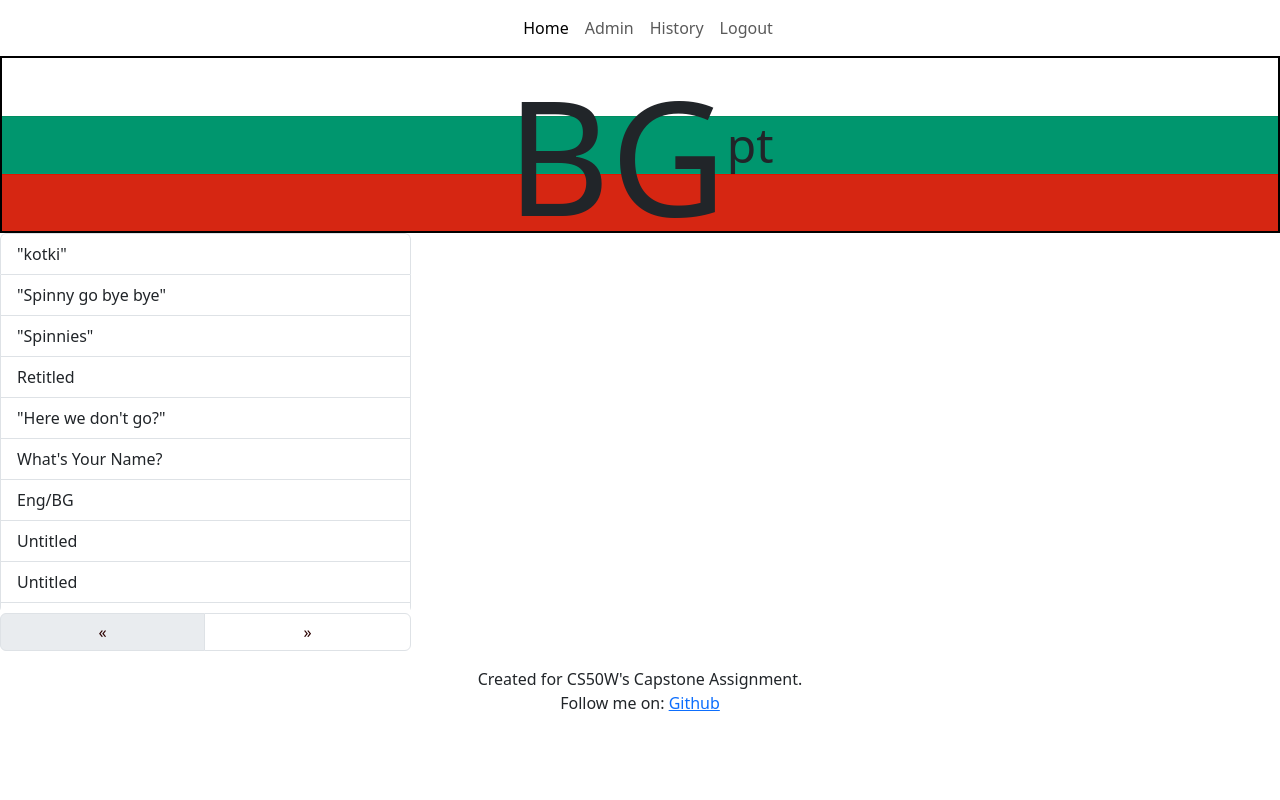
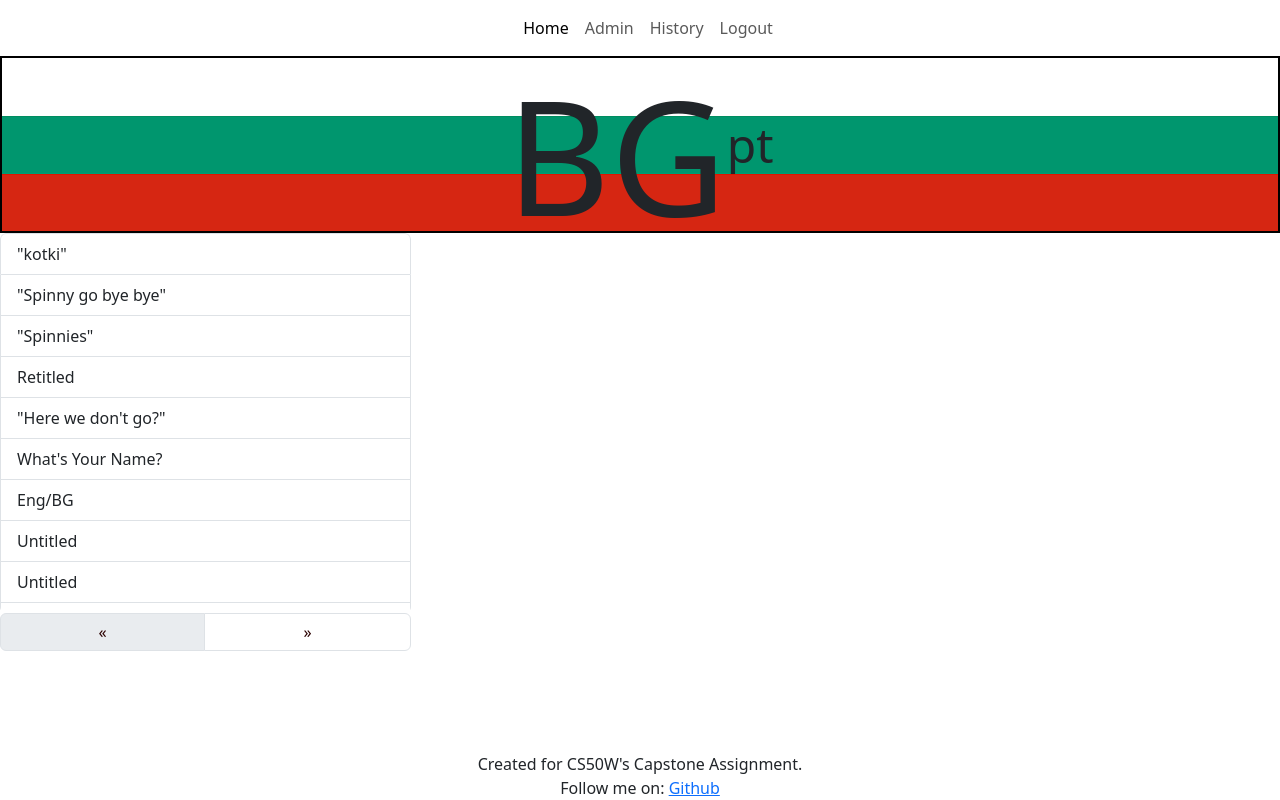
Before and after one commit to dermotbg/CS50W_final_project, a Django app: page /history/2 in a window 1280 px wide. Run offline with Django 4.2, Linux system fonts and the light colour scheme; a user stored in the database is signed in; data comes from the database, SQL or seed files in the repository.

Commit message:
Add flex column to body/footer

```diff
--- a/BGpt/static/BGpt/styles.css
+++ b/BGpt/static/BGpt/styles.css
@@ -1,3 +1,11 @@
+body {
+  display: flex;
+  flex-direction: column;
+  min-height: 100vh;
+}
+body .body-cont {
+  flex: 1;
+}
 body .btn-prim {
   background-color: #ffffff;
   color: #ff2d2d;
--- a/BGpt/static/BGpt/styles.scss
+++ b/BGpt/static/BGpt/styles.scss
@@ -13,6 +13,12 @@ $green: #319835;
 $green-drk: #0f4d32;
 
 body{
+    display: flex;
+    flex-direction: column;
+    min-height: 100vh;
+    .body-cont{
+        flex: 1;
+    }
     .btn-prim{
         background-color: $white;
         color: $red;
--- a/BGpt/templates/BGpt/layout.html
+++ b/BGpt/templates/BGpt/layout.html
@@ -36,15 +36,15 @@
         </div>
       </nav>
 
-      <div class="body">
+      <div class="body-cont">
         {% block body %}
 
         {% endblock %}
       </div>
+      <footer>
+        <div>Created for CS50W's Capstone Assignment.</div>
+        <div>Follow me on: <a href="https://github.com/dermotbg" target="_blank">Github</a></div>
+          {% block page_scripts %}{% endblock %}
+      </footer>
 </body>
-<footer>
-  <div>Created for CS50W's Capstone Assignment.</div>
-  <div>Follow me on: <a href="https://github.com/dermotbg" target="_blank">Github</a></div>
-    {% block page_scripts %}{% endblock %}
-</footer>
 </html>
```
